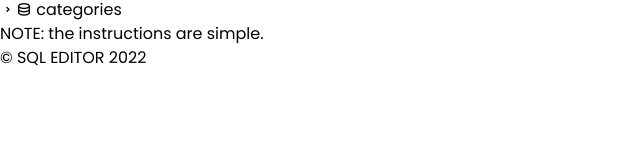
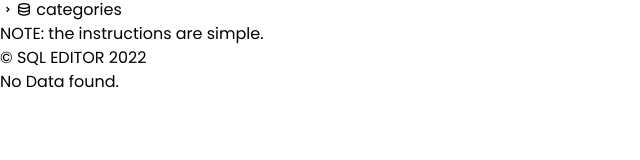
Before and after one commit to surmount96/atlan, a Vue app: page / in a window 1280 px wide. Shown: the part 127-287 px from the top of the page, without its empty margins (0-640 px from the left). Built offline with nearby package versions, Linux system fonts and the light colour scheme.

Commit message:
manage when data could not be fetch state

```diff
--- a/src/components/Data/DataTable.vue
+++ b/src/components/Data/DataTable.vue
@@ -1,8 +1,6 @@
 <template>
-  <div
-    class="fixed bottom-0 bg-zinc-800 w-custom p-3 mx-3"
-    v-if="tables.length > 0"
-  >
+  <div class="fixed bottom-0 bg-zinc-800 w-custom p-3 mx-3">
+    <div class="" v-if="tables.length > 0">
       <div class="flex justify-between text-md mb-4">
         <p>Results</p>
         <button class="flex items-center" @click="update">
@@ -33,6 +31,10 @@
             <p>{{ table[key] }}</p>
           </div>
         </div>
+      </div>
+    </div>
+    <div v-else>
+      <p>No Data found.</p>
     </div>
   </div>
 </template>
```
Lines whose indentation alone changed are shown as unchanged.
